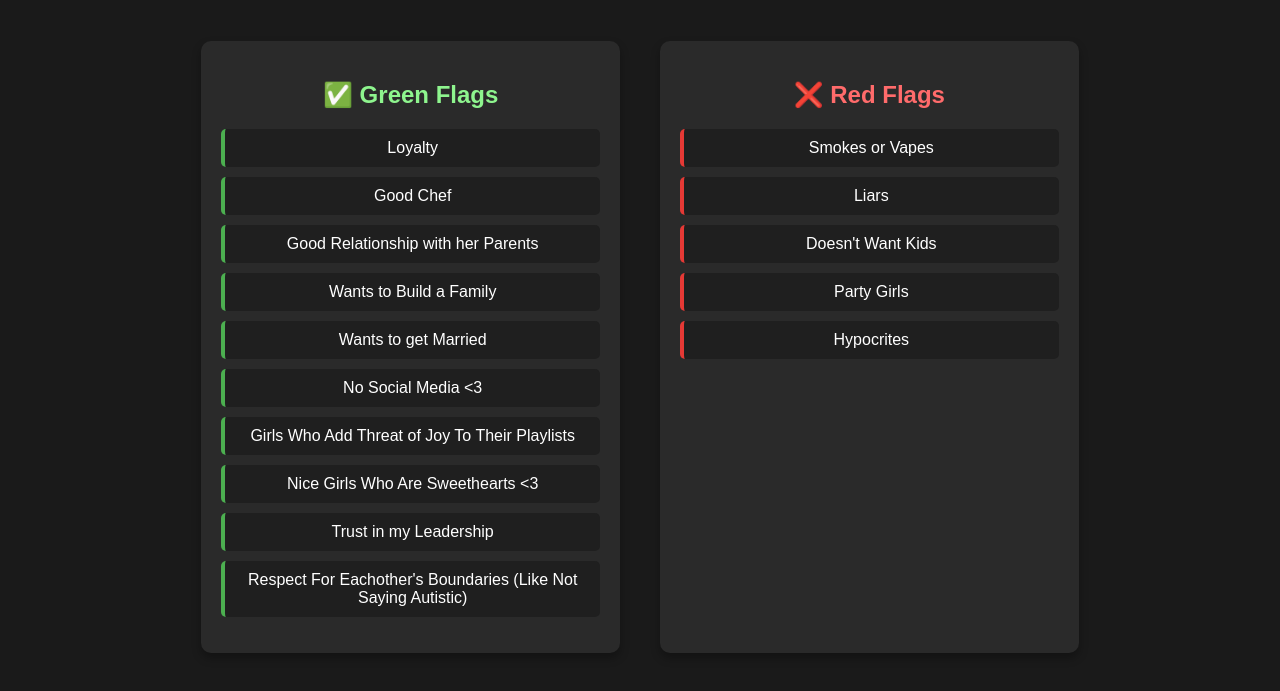
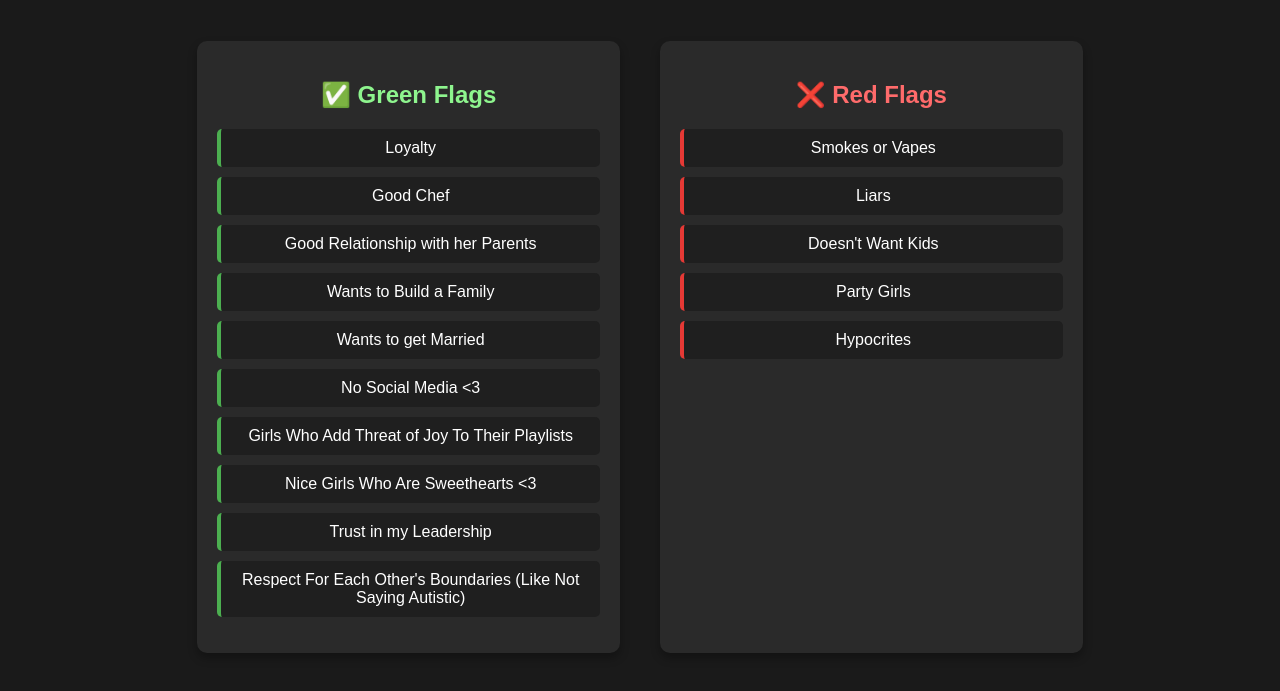
Before and after one commit to Obed-Miranda/Obed-Miranda.github.io, a plain HTML site: page girls.html in a window 1280 px wide. Shown: the part 147-838 px from the top of the page. Drawn offline with Linux system fonts and the light colour scheme; no server answers.

Commit message:
Update girls.html

```diff
--- a/girls.html
+++ b/girls.html
@@ -289,7 +289,7 @@
               <li>Girls Who Add Threat of Joy To Their Playlists</li>
               <li>Nice Girls Who Are Sweethearts <3</li>
               <li>Trust in my Leadership</li>
-              <li>Respect For Eachother's Boundaries (Like Not Saying Autistic)</li>
+              <li>Respect For Each Other's Boundaries (Like Not Saying Autistic)</li>
           </ul>
       </div>
       <div class="flag red-flag">
```
